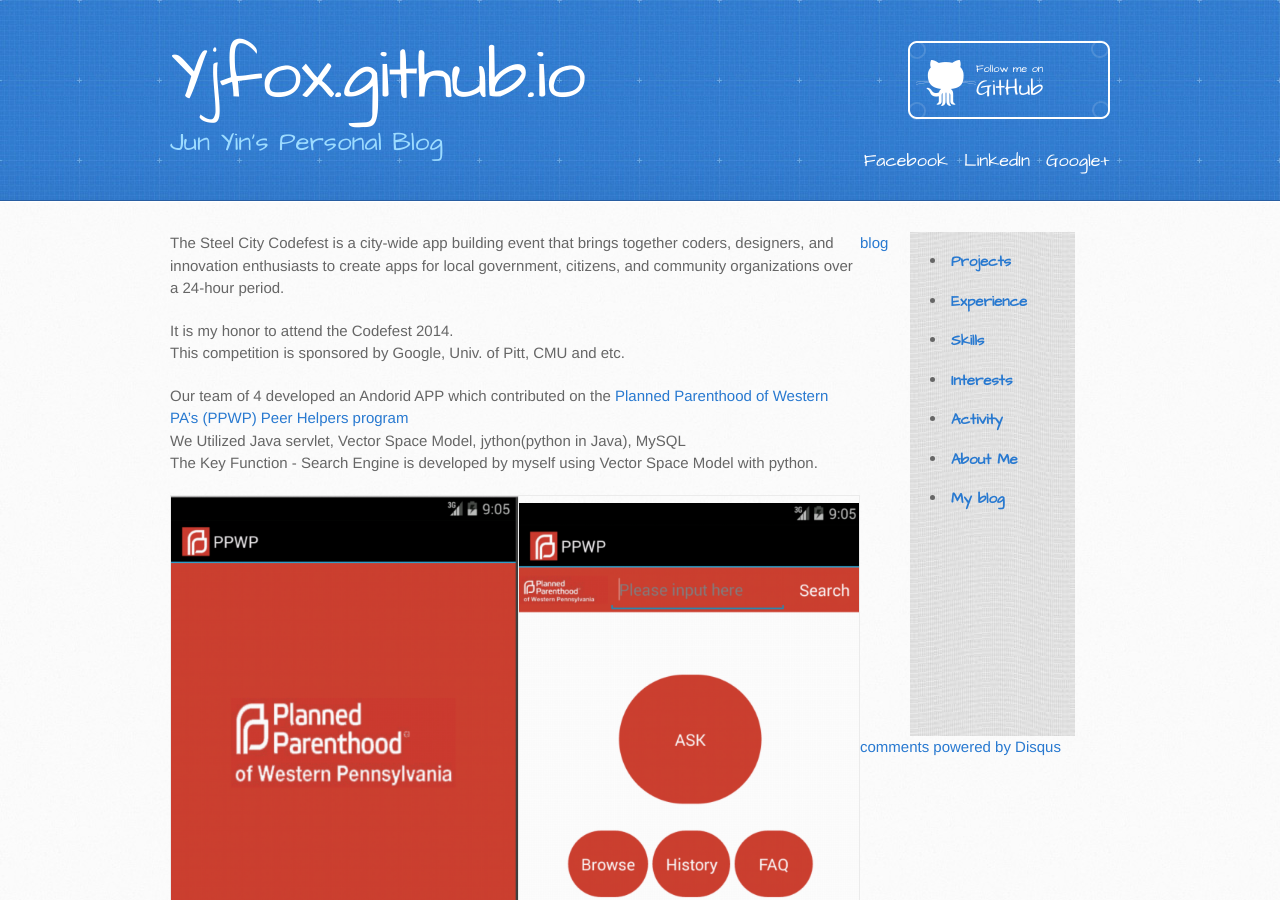
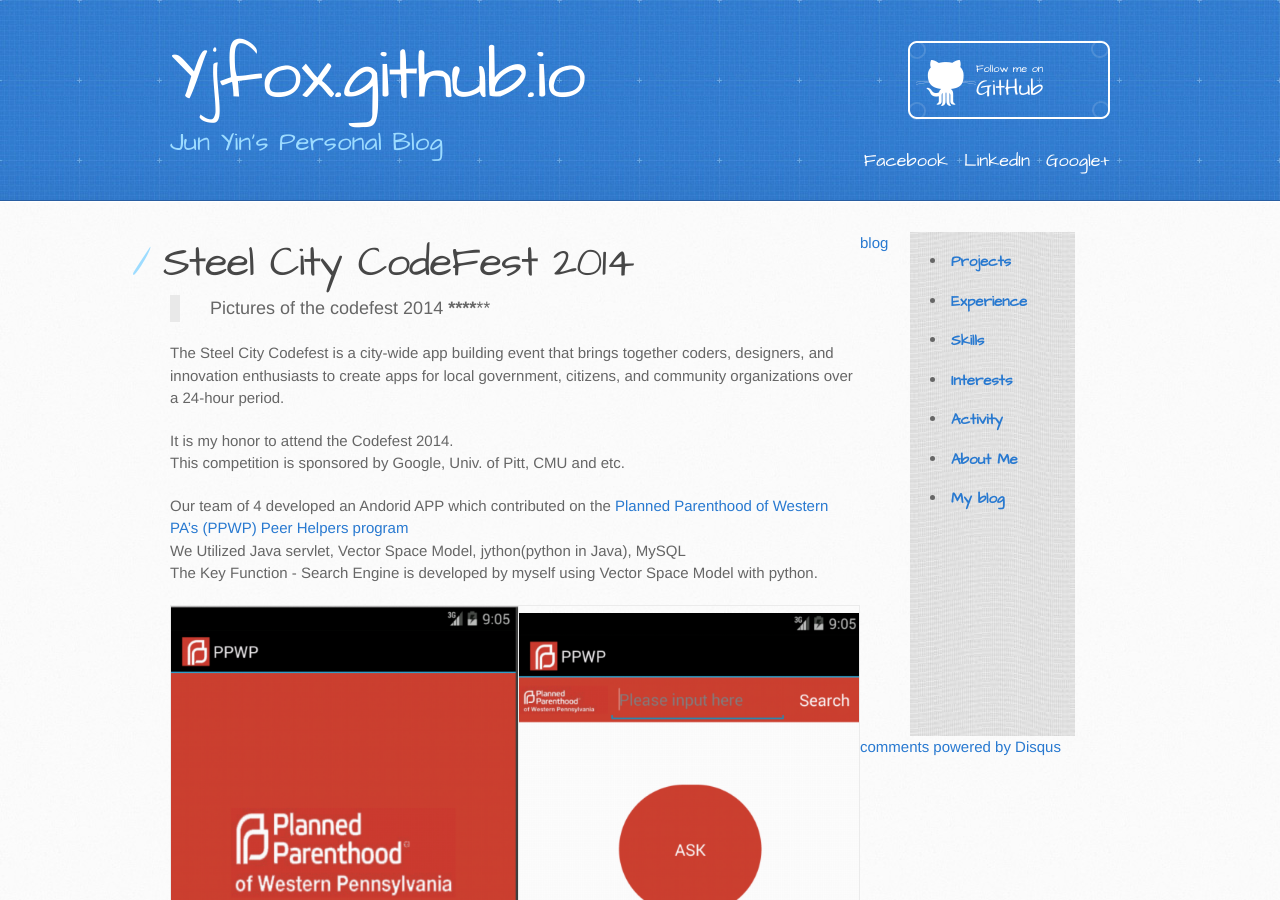
Before and after one commit to yjfox/yjfox.github.io, a Jekyll site: the page built from _posts/2014-02-24-codefest.md, in a window 1280 px wide and 900 px high. Built offline with Jekyll 4.4.1, drawn with Linux system fonts in a browser that asks for light colours; Markdown is read by kramdown in place of the engine named in the settings; comment, search, counter and statistics services are not loaded.

Commit message:
codefest

```diff
--- a/_posts/2014-02-24-codefest.md
+++ b/_posts/2014-02-24-codefest.md
@@ -5,6 +5,10 @@
 time: 2014-02-24
 brief: Pictures of the codefest 2014
 ---
+
+#{{page.title}}
+> {{page.brief}}
+**************
 
 The Steel City Codefest is a city-wide app building event that brings together coders, designers, and innovation enthusiasts to create apps for local government, citizens, and community organizations over a 24-hour period.
 
```
